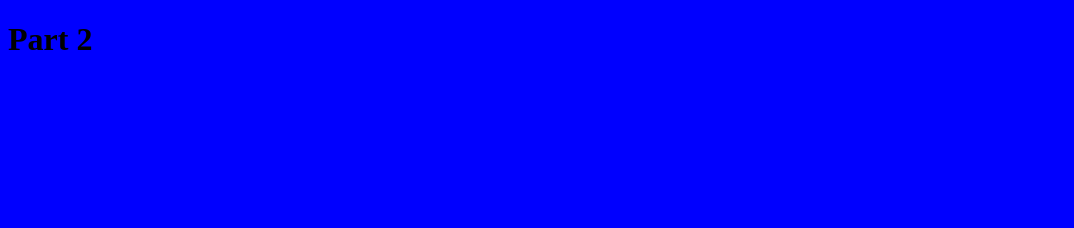
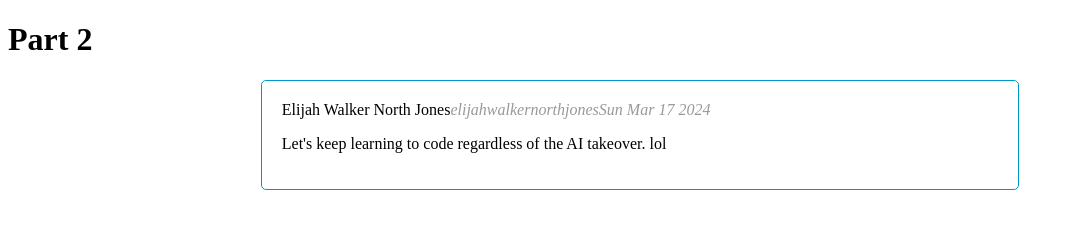
Before and after one commit to elijahwalkernorthjones/JSX_Exercises, a plain HTML site: page part-2/index.html in a window 1280 px wide. Shown: the whole page, without its empty margins (0-1074 px from the left). Drawn offline with nearby package versions, Linux system fonts and the light colour scheme.

Commit message:
finished part two baby

```diff
--- a/part-2/App.js
+++ b/part-2/App.js
@@ -1,6 +1,13 @@
 function App() {
     return (
         <div>
+            <Tweet
+                name= "Elijah Walker North Jones"
+                username= "elijahwalkernorthjones"
+                date= {new Date().toDateString()}
+                message= "Let's keep learning to code regardless of the AI takeover. lol"
+            />
+
 
         </div>
         )
--- a/part-2/Tweet.js
+++ b/part-2/Tweet.js
@@ -3,7 +3,7 @@ Tweet with : name, sername, date, message,
 */
 
 
-function Tweet(name, username, date, message){
+function Tweet({name, username, date, message}){
     return (
         <div className="tweet">
             <span>{name}</span>
--- a/part-2/index.html
+++ b/part-2/index.html
@@ -19,6 +19,7 @@
 
 <!-- add script tags for your components here -->
 
+<script src="Tweet.js" type="text/jsx"></script>
 <script src="App.js" type="text/jsx"></script>
 <script src="index.js" type="text/jsx"></script>
 
--- a/part-2/style.css
+++ b/part-2/style.css
@@ -1,3 +1,15 @@
-html {
-    background-color: blue;
+.tweet {
+    border: 1px solid #0099cc;
+    border-radius: 5px;
+    margin: 20px 20%;
+    padding: 20px;
 }
+.username,
+.date {
+    color: #999;
+    display: inline-block;
+    margin: 0, 10px;
+    font: 600;
+    font-style: italic;
+    font-size: 1em;
+}
```
